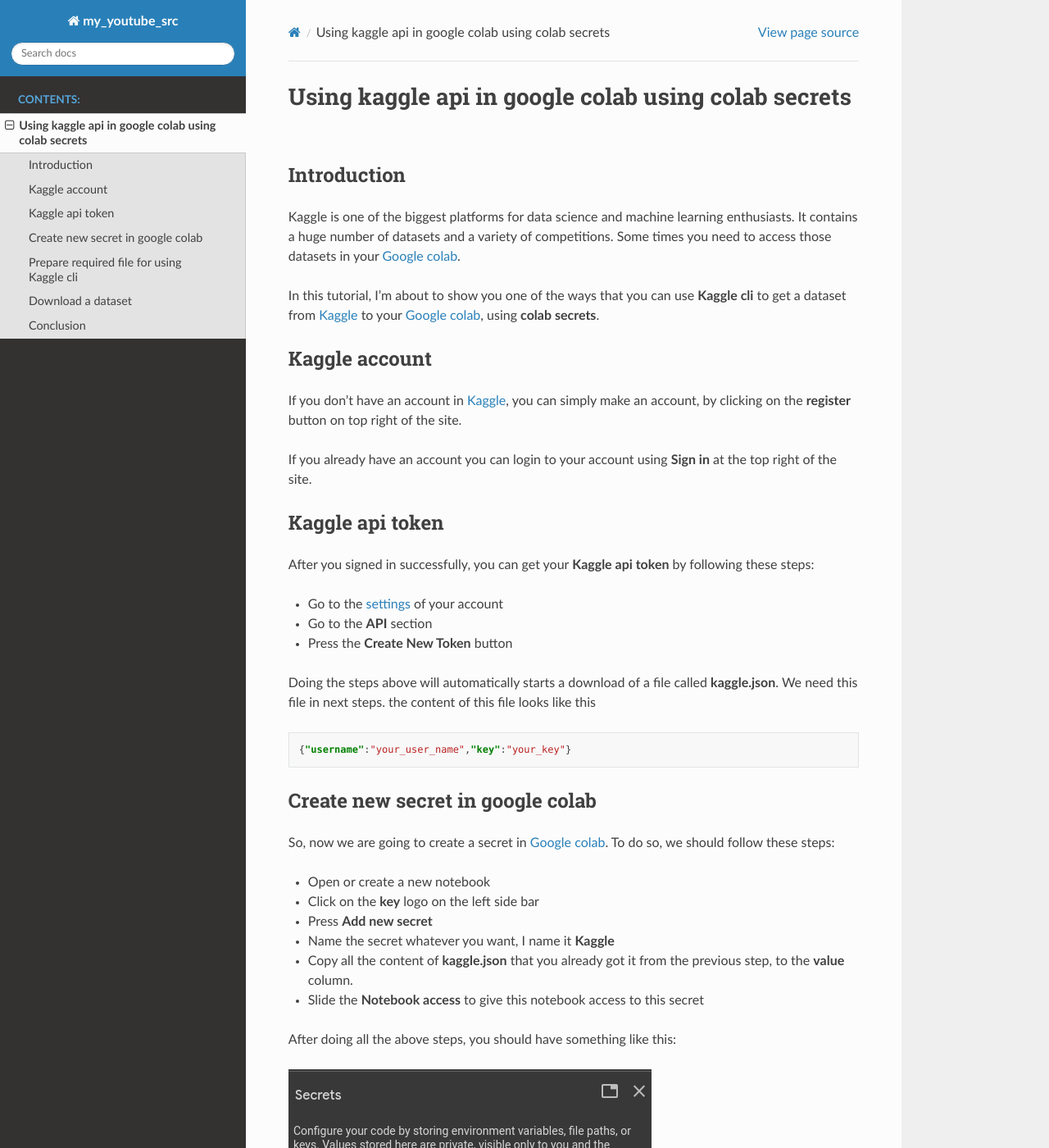
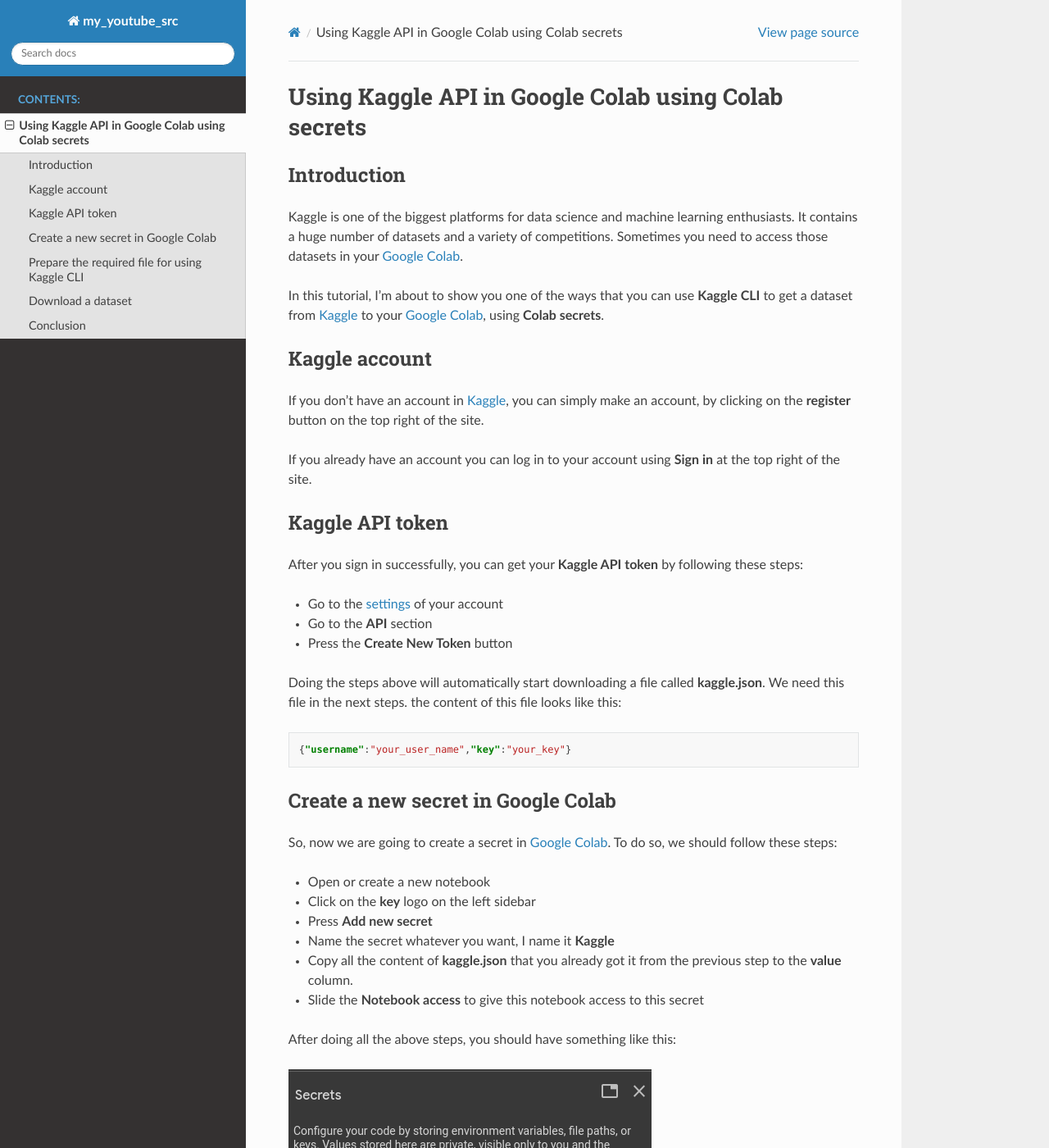
Before and after one commit to LiterallyTheOne/my_youtube_src, a Sphinx documentation site: the page built from docs/source/kaggle_to_colab_secrets.rst, in a window 1280 px wide and 1400 px high. Shown: the whole window at 82% size. Built offline with Sphinx 7.4.7 and the Read the Docs theme 2.0.0, drawn with Linux system fonts in a browser that asks for light colours; some of the changed text lies outside the part shown.

Commit message:
Correct the grammar

```diff
--- a/docs/source/kaggle_to_colab_secrets.rst
+++ b/docs/source/kaggle_to_colab_secrets.rst
@@ -1,4 +1,4 @@
-Using kaggle api in google colab using colab secrets
+Using Kaggle API in Google Colab using Colab secrets
 ====================================================
 
 
@@ -8,34 +8,34 @@ Introduction
 Kaggle is one of the biggest platforms for
 data science and machine learning enthusiasts.
 It contains a huge number of datasets and a variety
-of competitions. Some times you need to access those
+of competitions. Sometimes you need to access those
 datasets in your
-`Google colab <https://colab.research.google.com>`_.
+`Google Colab <https://colab.research.google.com>`_.
 
 In this tutorial, I'm about to show you one of the
-ways that you can use **Kaggle cli** to get a dataset
+ways that you can use **Kaggle CLI** to get a dataset
 from
 `Kaggle <https://www.kaggle.com/>`_
 to your
-`Google colab <https://colab.research.google.com>`_,
-using **colab secrets**.
+`Google Colab <https://colab.research.google.com>`_,
+using **Colab secrets**.
 
 Kaggle account
-------------------------
+--------------
 
 If you don't have an account in
 `Kaggle <https://www.kaggle.com/>`_,
 you can simply make an account, by clicking on the
-**register** button on top right of the site.
+**register** button on the top right of the site.
 
-If you already have an account you can login to your
+If you already have an account you can log in to your
 account using **Sign in** at the top right of the site.
 
-Kaggle api token
+Kaggle API token
 ----------------
 
-After you signed in successfully,
-you can get your **Kaggle api token**
+After you sign in successfully,
+you can get your **Kaggle API token**
 by following these steps:
 
 * Go to the `settings <https://www.kaggle.com/settings>`_
@@ -43,30 +43,30 @@ by following these steps:
 * Go to the **API** section
 * Press the **Create New Token** button
 
-Doing the steps above will automatically starts a
-download of a file called **kaggle.json**. We need
-this file in next steps. the content of this file
-looks like this
+Doing the steps above will automatically start
+downloading a file called **kaggle.json**. We need
+this file in the next steps. the content of this file
+looks like this:
 
 .. code-block:: json
 
     {"username":"your_user_name","key":"your_key"}
 
 
-Create new secret in google colab
----------------------------------
+Create a new secret in Google Colab
+-----------------------------------
 
 So, now we are going to create a secret in
-`Google colab <https://colab.research.google.com>`_.
+`Google Colab <https://colab.research.google.com>`_.
 To do so, we should follow these steps:
 
 * Open or create a new notebook
-* Click on the **key** logo on the left side bar
+* Click on the **key** logo on the left sidebar
 * Press **Add new secret**
 * Name the secret whatever you want, I name it
   **Kaggle**
 * Copy all the content of **kaggle.json** that you
-  already got it from the previous step, to the
+  already got it from the previous step to the
   **value** column.
 * Slide the **Notebook access** to give this notebook
   access to this secret
@@ -76,14 +76,14 @@ something like this:
 
 .. image:: ../figures/google_secrets_kaggle.png
 
-Prepare required file for using Kaggle cli
-------------------------------------------
+Prepare the required file for using Kaggle CLI
+----------------------------------------------
 
-In order to be able to use **Kaggle cli**,
+To be able to use **Kaggle CLI**,
 we have to have a file in ``/root/.kaggle/kaggle.json``
 with the content of our **secret** that we already made.
 
-At first we should get the **value** of our **secret**,
+At first, we should get the **value** of our **secret**,
 using the code below:
 
 .. code-block:: python
@@ -115,7 +115,7 @@ permission of that file to *600*.
 
     ! chmod 600 /root/.kaggle/kaggle.json
 
-Now we are ready to use **kaggle cli**.
+Now we are ready to use **Kaggle CLI**.
 
 Download a dataset
 ------------------
@@ -125,10 +125,10 @@ To download a dataset from
 we can simply follow these steps:
 
 * Go to the dataset that you want to download
-* Press the three dots on top right of the page
+* Press the three dots on the top right of the page
 * Click on **Copy API command**
 * Create a new cell in
-  `Google colab <https://colab.research.google.com>`_.
+  `Google Colab <https://colab.research.google.com>`_.
 * Put an **!**, then paste the command after that
 * Run the cell
 
```
Also changed, not shown: other parts of docs/source/kaggle_to_colab_secrets.rst (+5 -5 lines).
